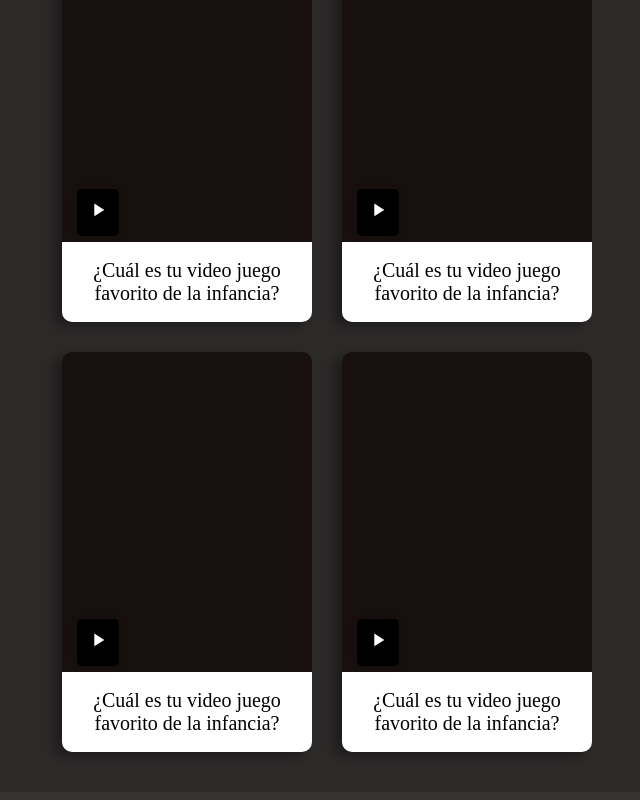
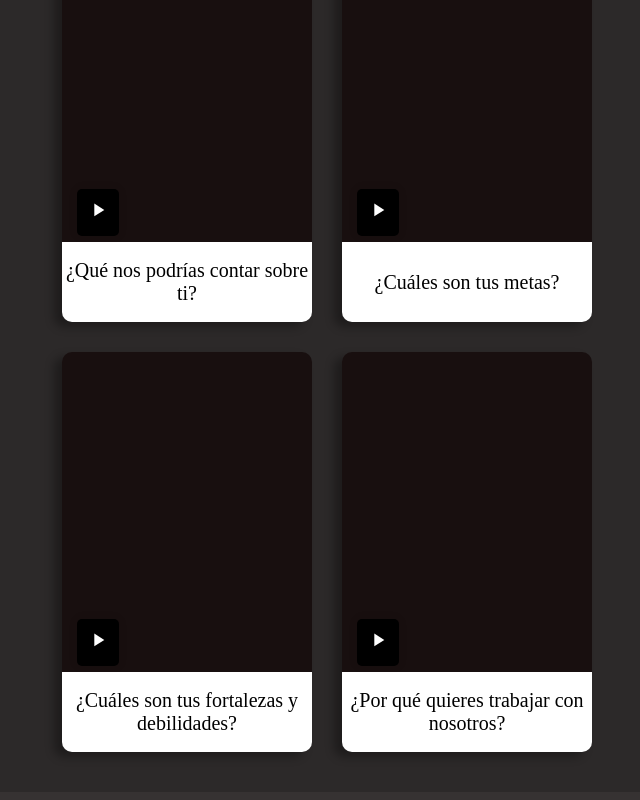
Before and after one commit to pablopelardas/video-interview, a React (Vite) app: page / in a window 1280 px wide. Shown: the part 388-1188 px from the top of the page, without its empty margins (313-953 px from the left). Built offline with nearby package versions, Linux system fonts and the light colour scheme.

Commit message:
feat: add multiple questions

```diff
--- a/src/constants.js
+++ b/src/constants.js
@@ -1,28 +1,28 @@
 export const questionsMock = [
     {
         id: 1,
-        message: '¿Cuál es tu video juego favorito de la infancia?',
+        message: '¿Qué nos podrías contar sobre ti?',
         isAnswered: false,
         answer: [],
         duration: 0,
     },
     {
         id: 2,
-        message: '¿Cuál es tu video juego favorito de la infancia?',
+        message: '¿Cuáles son tus metas?',
         isAnswered: false,
         answer: [],
         duration: 0,
     },
     {
         id: 3,
-        message: '¿Cuál es tu video juego favorito de la infancia?',
+        message: '¿Cuáles son tus fortalezas y debilidades?',
         isAnswered: false,
         answer: [],
         duration: 0,
     },
     {
         id: 4,
-        message: '¿Cuál es tu video juego favorito de la infancia?',
+        message: '¿Por qué quieres trabajar con nosotros?',
         isAnswered: false,
         answer: [],
         duration: 0,
```
